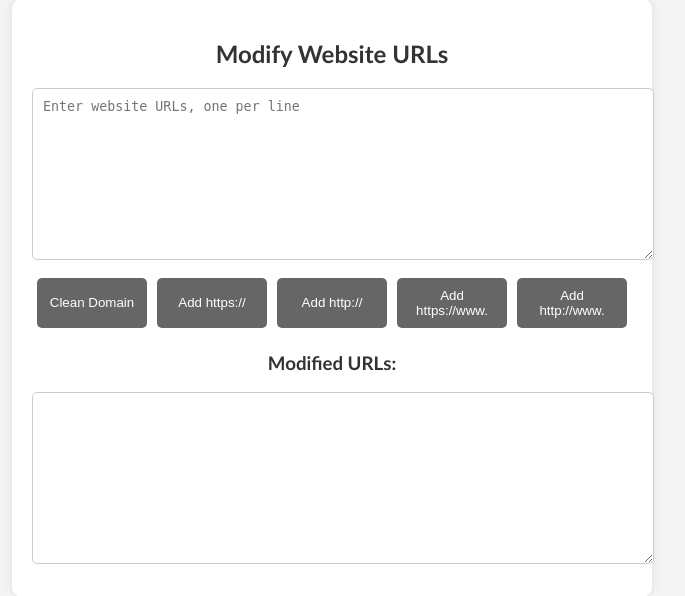
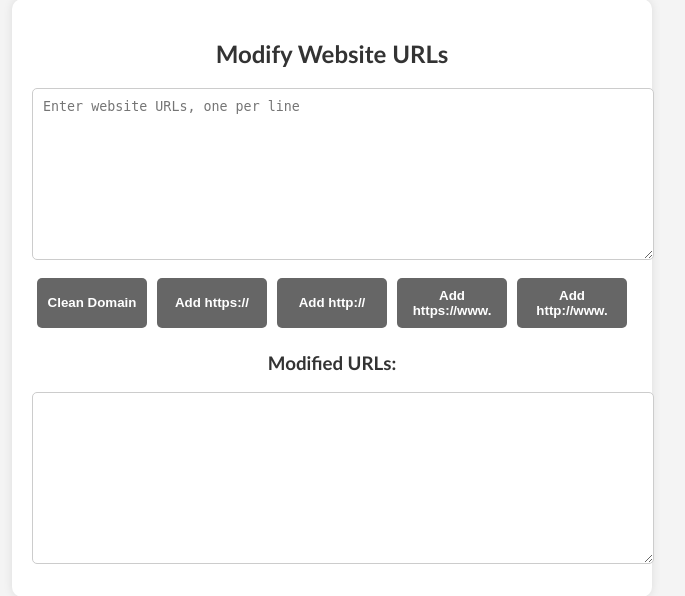
Before and after one commit to rakibbdcalling/website-cleaner, a Flask app: page / in a window 1280 px wide. Shown: the part 29-625 px from the top of the page, without its empty margins (308-993 px from the left). Run offline with Flask 3, Linux system fonts and the light colour scheme.

Commit message:
Update style.css

```diff
--- a/static/style.css
+++ b/static/style.css
@@ -28,7 +28,6 @@ textarea {
     display: flex;
     flex-wrap: wrap;
     justify-content: space-between;
-    font-weight: bold;
 }
 
 button {
@@ -40,6 +39,7 @@ button {
     background-color: #666;
     color: white;
     cursor: pointer;
+    font-weight: bold;
 }
 
 button:hover {
```
